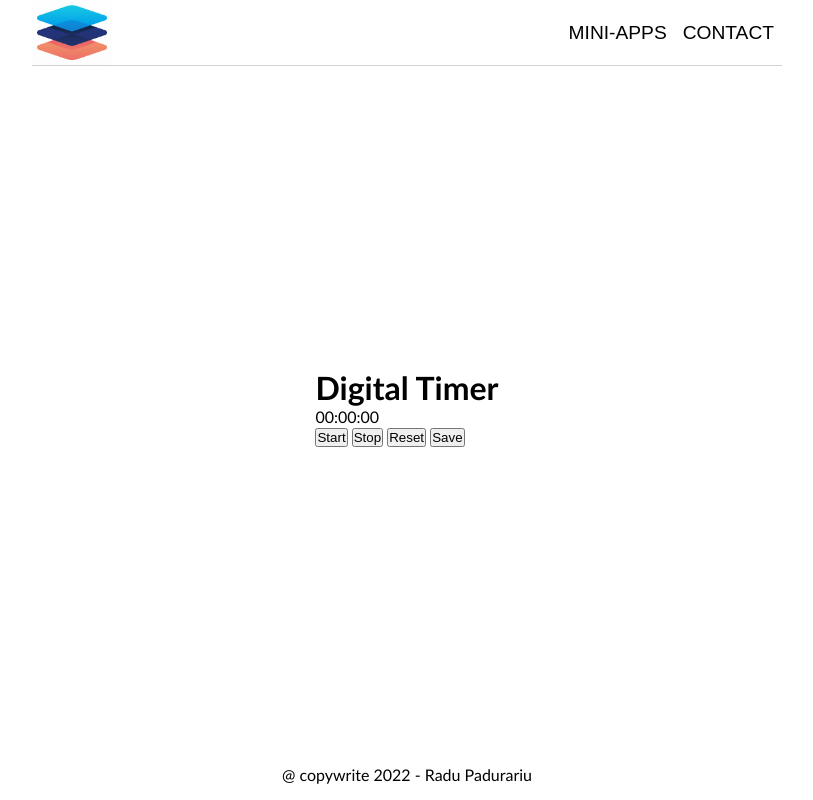
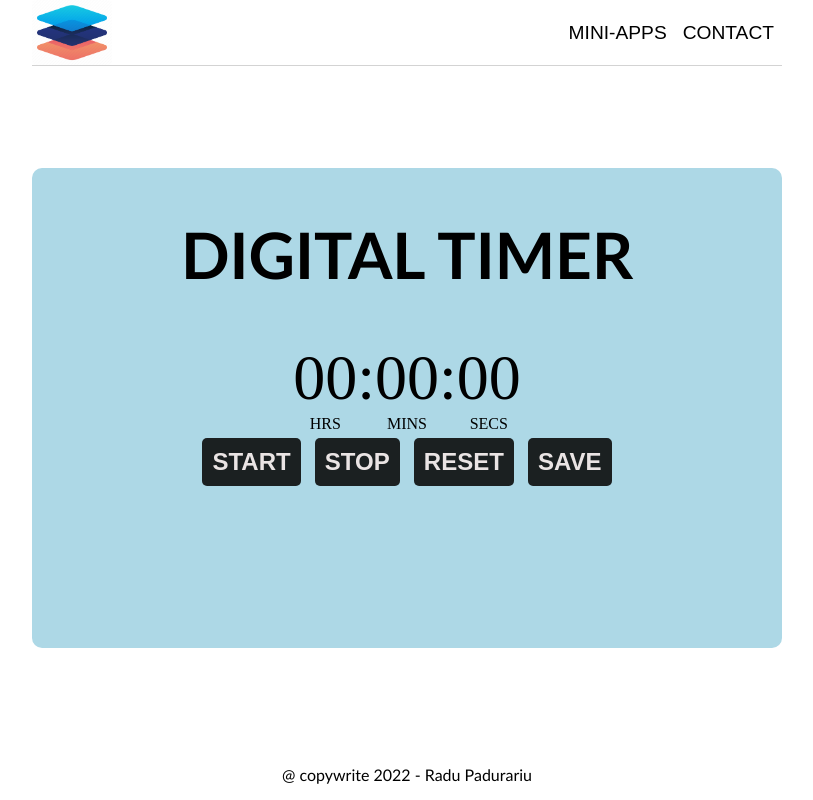
Before and after one commit to RaduPadurariu/jsminiapps, a PHP site: page /html/apps/01_digital-timer/index.html in a window 1280 px wide. Shown: the whole page, without its empty margins (233-1046 px from the left). Run offline with PHP 8.4, Linux system fonts and the light colour scheme.

Commit message:
digital timer app

```diff
--- a/html/apps/01_digital-timer/index.html
+++ b/html/apps/01_digital-timer/index.html
@@ -5,7 +5,7 @@
     <meta http-equiv="X-UA-Compatible" content="IE=edge">
     <meta name="viewport" content="width=device-width, initial-scale=1.0">
     <link rel="stylesheet" href="../../../style.css">
-    <title>Counter</title>
+    <title>Digital Timer</title>
 </head>
 <body>
 <!-- Header -->
@@ -20,14 +20,14 @@
                <div class="dropdown">
                 <div class="drop-arrow"></div>
                 <div class="app-links p">
-                    <a href="./html/apps/01_digital-timer/index.html" class="p">DIGITAL TIMER</a>
-                    <a href="./html/apps/02_todolist/index.html" class="p">TO DO LIST</a>
-                    <a href="./html/apps/03_agenda/index.html" class="p">AGENDA</a>
-                    <a href="./html/apps/04_rock-scissors-paper/index.html" class="p">ROCK, PAPER, SCISSORS</a>
-                    <a href="./html/apps/05_loop-game/index.html" class="p">LOOP GAME</a>
-                    <a href="./html/apps/06_survivor-game/index.html" class="p">SURVIVOR GAME</a>
-                    <a href="./html/apps/07_dog-catalog/index.html" class="p">DOG CATALOG</a>
-                    <a href="./html/apps/08_card-1/index.html" class="p">CARD 1</a>
+                    <a href="./index.html" class="p">DIGITAL TIMER</a>
+                    <a href="../../apps/02_todolist/index.html" class="p">TO DO LIST</a>
+                    <a href="../../apps/03_agenda/index.html" class="p">AGENDA</a>
+                    <a href="../../apps/04_rock-paper-scissors/index.html" class="p">ROCK, PAPER, SCISSORS</a>
+                    <a href="../../apps/05_loop-game/index.html" class="p">LOOP GAME</a>
+                    <a href="../../html/apps/06_survivor-game/index.html" class="p">SURVIVOR GAME</a>
+                    <a href="../../html/apps/07_dog-catalog/index.html" class="p">DOG CATALOG</a>
+                    <a href="../../html/apps/08_card-1/index.html" class="p">CARD 1</a>
                 </div>
                </div>
 
@@ -40,18 +40,40 @@
 
 <!-- Main body -->
     <main>
-        <div class="container">
-            <h1>Digital Timer</h1>
-            <p>
-                <span id="hours">00</span>:<span id="minutes">00</span>:<span id="seconds"
-                >00</span>
-            </p>
-            <button id="start">Start</button>
-            <button id="stop">Stop</button>
-            <button id="reset">Reset</button>
-            <button id="save">Save</button>
-            <p></p>
-            <div id="saveData"></div>
+        <div class="container-digital-timer">
+            <h1 class="x-large m-3">DIGITAL TIMER</h1>
+
+                <div class="counter-container">
+                    <div class="digits">
+                        <div class="digits-container ">
+                            <span id="hours">00 </span>
+                            <span class="small">HRS</span>
+                        </div>
+                        <div class="digits-container ">
+                            <div>
+                               :<span id="minutes">00</span>:
+                            </div>
+
+                            <span class="small">MINS</span>
+                        </div>
+                        <div class="digits-container ">
+                            <span id="seconds">00</span>
+                            <span class="small">SECS</span>
+                        </div>
+                    </div>
+
+
+                </div>
+                <div class="">
+                    <button class="digital-timer-btn" id="start">START</button>
+                    <button class="digital-timer-btn" id="stop">STOP</button>
+                    <button class="digital-timer-btn" id="reset">RESET</button>
+                    <button class="digital-timer-btn" id="save">SAVE</button>
+                    <div id="saveData">  <span>&nbsp</span></div>
+
+                </div>
+
+
         </div>
 
     </main>
--- a/index.html
+++ b/index.html
@@ -1,7 +1,7 @@
 <html lang="en">
 <head>
     <meta charset="UTF-8">
-    <link rel="icon" href="./imgs/icons/icon.jpg">
+    <link rel="icon" href="./imgs/icons/favicon.ico">
     <meta http-equiv="X-UA-Compatible" content="IE=edge">
     <meta name="viewport" content="width=device-width, initial-scale=1.0">
     <link rel="stylesheet" href="./style.css">
@@ -23,7 +23,7 @@
                     <a href="./html/apps/01_digital-timer/index.html" class="p">DIGITAL TIMER</a>
                     <a href="./html/apps/02_todolist/index.html" class="p">TO DO LIST</a>
                     <a href="./html/apps/03_agenda/index.html" class="p">AGENDA</a>
-                    <a href="./html/apps/04_rock-scissors-paper/index.html" class="p">ROCK, PAPER, SCISSORS</a>
+                    <a href="./html/apps/04_rock-paper-scissors/index.html" class="p">ROCK, PAPER, SCISSORS</a>
                     <a href="./html/apps/05_loop-game/index.html" class="p">LOOP GAME</a>
                     <a href="./html/apps/06_survivor-game/index.html" class="p">SURVIVOR GAME</a>
                     <a href="./html/apps/07_dog-catalog/index.html" class="p">DOG CATALOG</a>
--- a/style.css
+++ b/style.css
@@ -23,6 +23,10 @@
 
 .lead {
     font-size: 1.5rem;
+}
+
+.small {
+    font-size: 1rem;
 }
 
 .text-primary {
@@ -142,15 +146,21 @@ body {
     display: flex;
     flex-direction: column;
     align-items: center;
-    height:100vh;
     justify-content: space-between;
     font-family:'Gill Sans', 'Gill Sans MT', Calibri, 'Trebuchet MS', sans-serif;
     /* font-weight: bold; */
-    max-width: 750px;
+
+    height:100vh;
     margin:0 auto;
 }
 
 main {
+    width:100%;
+    display:flex;
+    flex-direction: column;
+    justify-content: space-between;
+    align-items: center;
+    overflow: auto;
 }
 a {
     text-decoration: none;
@@ -167,6 +177,7 @@ a {
     background-color: white;
     height:65.2px;
     border-bottom: 1px solid lightgrey;
+    max-width: 750px;
 }
 
 /* Logo */
@@ -178,6 +189,7 @@ a {
 .navbar {
     display: flex;
     position: relative;
+
 }
 
 .nav-btn {
@@ -239,6 +251,7 @@ footer {
 
 /*** APPS ***/
 
+
 /* Home */
 section {
     display:flex;
@@ -246,6 +259,7 @@ section {
     align-items: center;
     flex-wrap: wrap;
     margin:5rem;
+    max-width: 750px;
 }
 
 .app-container {
@@ -265,3 +279,62 @@ section {
 .app-img {
     width:100px;
 }
+
+
+/* Digital Timer */
+
+.container-digital-timer {
+    display:flex;
+    flex-direction: column;
+    justify-content: space-around;
+    align-items: center;
+    background: lightblue;
+    border-radius: 10px;
+    width: 100%;
+    max-width: 750px;
+    height:60vh;
+    margin:auto 0;
+    text-align: center;
+}
+
+.digits {
+    display: flex;
+    align-items: center;
+    justify-content: center;
+    font-size: 4rem;
+    font-family: "Digital-7";
+    display: flex;
+
+}
+
+.digits-container {
+    display: flex;
+    flex-direction: column;
+    text-align: center;
+}
+
+#saveData {
+    overflow: auto;
+    height: 150px;
+    margin: 20px auto;
+    font-size: 1.2rem;
+}
+
+.counter-container {
+    display: flex;
+    flex-direction: column;
+    align-items: center;
+
+}
+
+.digital-timer-btn {
+    font-size: 1.5rem;
+    font-weight: bold;
+    border-radius: 5px;
+    border:none;
+    padding: 10px;
+    cursor: pointer;
+    margin: 5px;
+    background-color: rgba(10, 10, 10, 0.89);
+    color: rgba(247, 240, 240, 0.945);
+}
```
Also changed, not shown: html/apps/01_digital-timer/main.js (added, +94 -0 lines), imgs/icons/favicon.ico (added), imgs/icons/icon.png (added).
